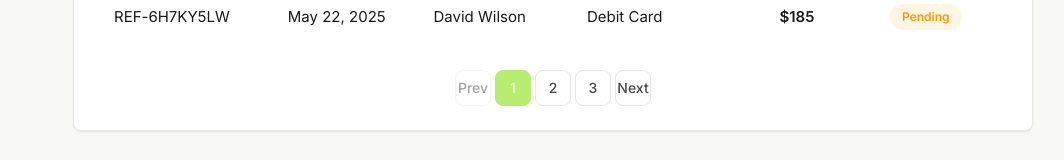
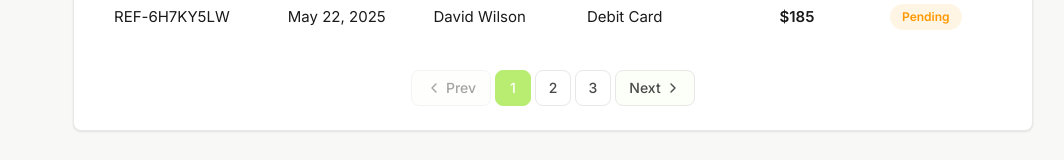
Before and after one commit to hassan-hamedd/metricalo-frontend, a React (Vite) app: page /dashboard in a window 1280 px wide. Shown: the part 1236-1396 px from the top of the page, without its empty margins (207-1271 px from the left). Built offline with nearby package versions, Linux system fonts and the light colour scheme; sample sign-in values are in the browser's storage.

Commit message:
Improve design of 'Prev' and 'Next' buttons in transactions table

```diff
--- a/src/features/dashboard/components/TransactionList/TransactionList.module.scss
+++ b/src/features/dashboard/components/TransactionList/TransactionList.module.scss
@@ -128,4 +128,23 @@
       border-color: $color-accent;
     }
   }
+
+  .navButton {
+    min-width: 80px;
+    padding: 0 $spacing-sm;
+    gap: $spacing-xs;
+    background-color: rgba($color-accent, 0.05);
+
+    span {
+      font-weight: $font-weight-medium;
+    }
+
+    svg {
+      font-size: 1rem;
+    }
+
+    &:hover:not(:disabled) {
+      background-color: rgba($color-accent, 0.1);
+    }
+  }
 }
--- a/src/features/dashboard/components/TransactionList/TransactionList.tsx
+++ b/src/features/dashboard/components/TransactionList/TransactionList.tsx
@@ -1,6 +1,7 @@
 import type { Transaction } from "../../../../types/dashboard";
 import { formatDate, formatCurrency } from "../../../../utils/formatters";
 import styles from "./TransactionList.module.scss";
+import { FiChevronLeft, FiChevronRight } from "react-icons/fi";
 
 export interface TransactionListProps {
   transactions: Transaction[];
@@ -30,10 +31,13 @@ export const TransactionList = ({
     pageButtons.push(
       <button
         key="prev"
+        className={styles.navButton}
         onClick={() => onPageChange?.(page - 1)}
         disabled={page === 1 || isLoading}
+        aria-label="Previous page"
       >
-        Prev
+        <FiChevronLeft />
+        <span>Prev</span>
       </button>
     );
 
@@ -58,10 +62,13 @@ export const TransactionList = ({
     pageButtons.push(
       <button
         key="next"
+        className={styles.navButton}
         onClick={() => onPageChange?.(page + 1)}
         disabled={page === totalPages || isLoading}
+        aria-label="Next page"
       >
-        Next
+        <span>Next</span>
+        <FiChevronRight />
       </button>
     );
 
```
